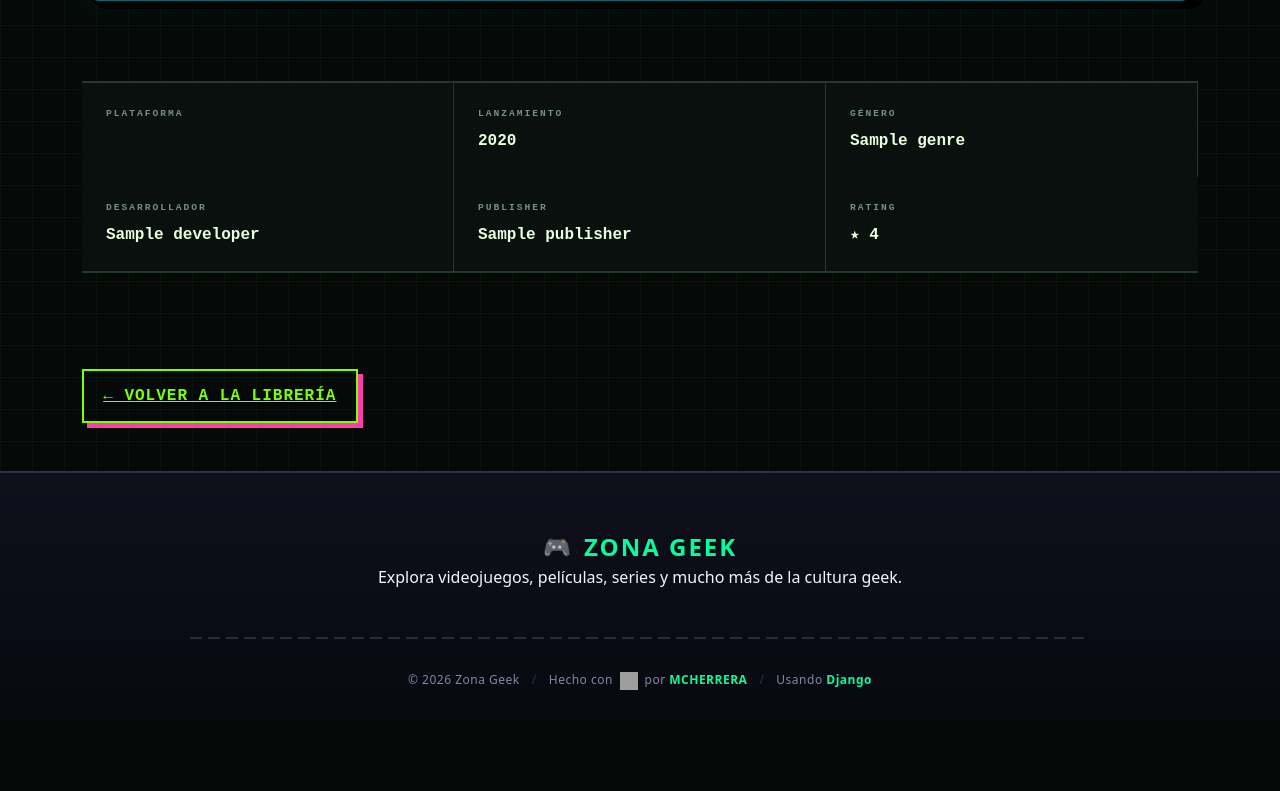
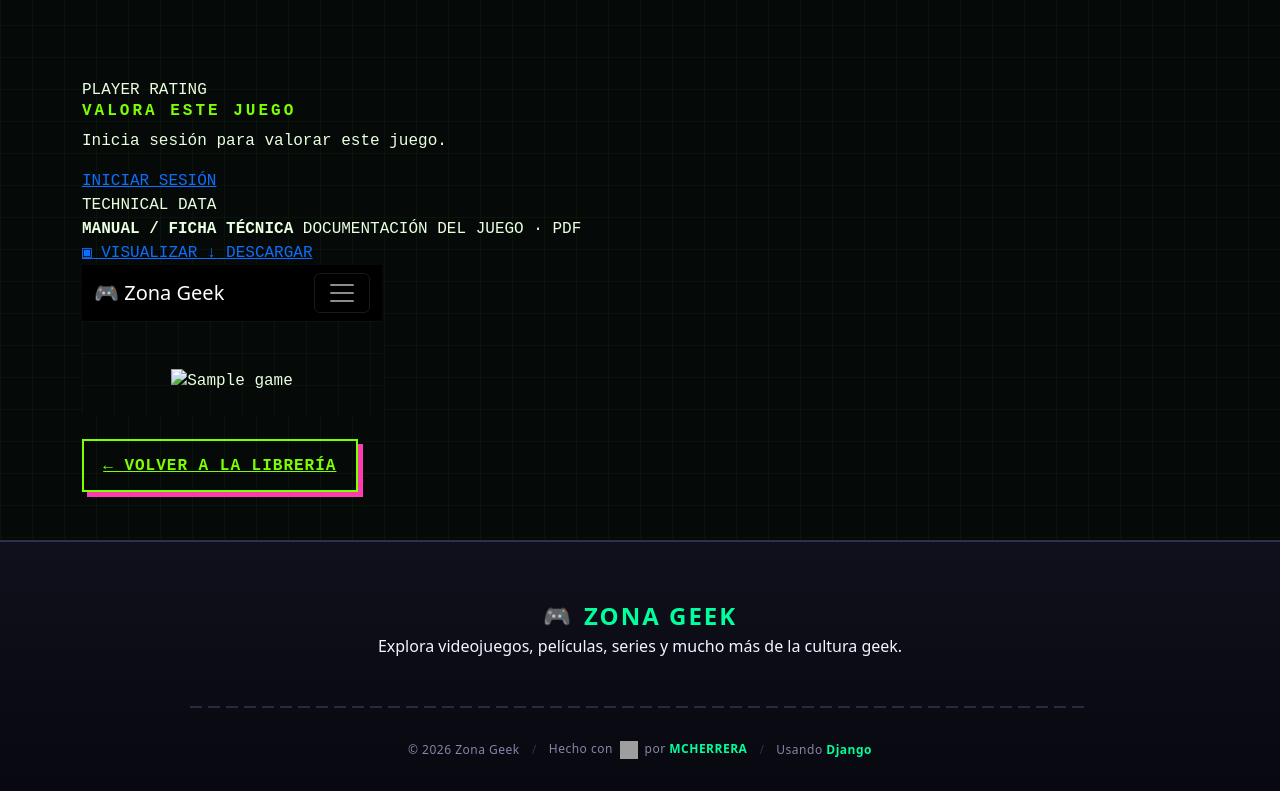
Before and after one commit to mc-herrera-90/django-backend-first, a Django app: template games/templates/detail.html in a window 1280 px wide. Shown: the part 1471-2262 px from the top of the page. Before the commit the page ends 2161 px from the top, so only its background shows below. Run offline with Django 5.2, Linux system fonts and the light colour scheme; the template is opened without the code that fills it: most values are stand-ins (such as "Sample title", 1, 10 or a date in 2020); some libraries are stand-ins or nearby versions; grey boxes are pictures that could not be loaded.

Commit message:
feat: add game rating and technical sheet

```diff
--- a/games/templates/detail.html
+++ b/games/templates/detail.html
@@ -15,12 +15,12 @@
            INFORMACIÓN DEL JUEGO
            ================================================= -->
         <section class="retro-game-info-section">
-          <div class="text-center col-12">
-            <img src="{% if '://' in game.marquee %}{{ game.marquee }}{% else %}{% static game.marquee %}{% endif %}"
-                 alt="{{ game.title }}"
-                 class="img-fluid">
-          </div>
-          <!-- DESCRIPCIÓN JUSTO DESPUÉS DEL TÍTULO -->
+          {% if game.marquee %}
+            <div class="text-center col-12">
+              <img src="{{ game.marquee.url }}" alt="{{ game.title }}" class="img-fluid">
+            </div>
+          {% endif %}
+          <!-- DESCRIPCIÓN -->
           <section class="retro-game-description">
             <div class="retro-game-description-text">
               <p>{{ game.description }}</p>
@@ -31,8 +31,10 @@
             <span>{{ game.year }}</span>
             <span>·</span>
             <span>{{ game.genre }}</span>
-            <span>·</span>
-            <span class="retro-game-detail-rating">★ {{ game.rating }}</span>
+            {% if average_rating %}
+              <span>·</span>
+              <span class="retro-game-detail-rating">★ {{ average_rating|floatformat:1 }}</span>
+            {% endif %}
           </div>
         </section>
         <!-- =================================================
@@ -45,16 +47,15 @@
                      controls
                      playsinline
                      preload="metadata"
-                     poster="{% if game.poster %}{% static game.poster %}{% else %}{% static game.portrait %}{% endif %}">
-                <source src="{% static game.video %}" type="video/mp4">
+                     {% if game.marquee %} poster="{{ game.marquee.url }}" {% elif game.portrait %} poster="{{ game.portrait.url }}" {% endif %}>
+                <source src="{{ game.video.url }}">
                 Tu navegador no soporta la reproducción de video.
               </video>
               <!-- CARTUCHO SOBRE EL GAMEPLAY -->
               {% if game.cartridge %}
                 <div class="retro-game-cartridge">
                   <div class="retro-game-cartridge-glow"></div>
-                  <img src="{% if '://' in game.cartridge %}{{ game.cartridge }}{% else %}{% static game.cartridge %}{% endif %}"
-                       alt="Cartucho de {{ game.title }}">
+                  <img src="{{ game.cartridge.url }}" alt="Cartucho de {{ game.title }}">
                   <span class="retro-game-cartridge-label">CARTUCHO ORIGINAL</span>
                 </div>
               {% endif %}
@@ -67,7 +68,7 @@
         <section class="retro-game-data">
           <div>
             <strong>Plataforma</strong>
-            <span>{{ game.platform }}</span>
+            <span>{{ game.platform.name }}</span>
           </div>
           <div>
             <strong>Lanzamiento</strong>
@@ -85,11 +86,89 @@
             <strong>Publisher</strong>
             <span>{{ game.publisher }}</span>
           </div>
-          <div>
-            <strong>Rating</strong>
-            <span>★ {{ game.rating }}</span>
+          {% if average_rating %}
+            <div>
+              <strong>Rating</strong>
+              <span>★ {{ average_rating|floatformat:1 }}</span>
+            </div>
+          {% endif %}
+        </section>
+        <!-- =================================================
+           VALORACIÓN
+           ================================================= -->
+        <section class="retro-game-rating">
+          <div class="retro-game-rating-header">
+            <span>PLAYER RATING</span>
+            <h2>VALORA ESTE JUEGO</h2>
           </div>
+          {% if user.is_authenticated %}
+            <form method="post"
+                  action="{% url 'games:rate' game.id %}"
+                  class="retro-game-rating-form">
+              {% csrf_token %}
+              <div class="retro-game-rating-options">
+                {% for value in "12345" %}
+                  <label>
+                    <input type="radio"
+                           name="rating"
+                           value="{{ value }}"
+                           {% if user_rating|stringformat:"s" == value %} checked {% endif %}>
+                    <span>{{ value }}</span>
+                  </label>
+                {% endfor %}
+              </div>
+              {% if user_rating %}
+                <p>Tu valoración: {{ user_rating }}/5</p>
+                <button type="submit">ACTUALIZAR VALORACIÓN</button>
+              {% else %}
+                <button type="submit">VALORAR JUEGO</button>
+              {% endif %}
+            </form>
+          {% else %}
+            <div class="retro-game-rating-login">
+              <p>Inicia sesión para valorar este juego.</p>
+              <a href="{% url 'accounts:login' %}">INICIAR SESIÓN</a>
+            </div>
+          {% endif %}
         </section>
+        <!-- =================================================
+           MANUAL / FICHA TÉCNICA
+           ================================================= -->
+        {% if game.technical_sheet %}
+          <section class="retro-game-technical-sheet">
+            <div class="retro-game-technical-sheet-header">
+              <span>TECHNICAL DATA</span>
+            </div>
+            <div class="retro-game-technical-sheet-content">
+              <div class="retro-game-technical-sheet-info">
+                <strong>MANUAL / FICHA TÉCNICA</strong>
+                <span>DOCUMENTACIÓN DEL JUEGO · PDF</span>
+              </div>
+              <div class="retro-game-technical-sheet-actions">
+                <a href="{{ game.technical_sheet.url }}"
+                   class="retro-game-technical-sheet-action"
+                   target="_blank"
+                   rel="noopener">
+                  <span>▣</span>
+                  VISUALIZAR
+                </a>
+                <a href="{{ game.technical_sheet.url }}"
+                   class="retro-game-technical-sheet-action retro-game-technical-sheet-download"
+                   target="_blank"
+                   rel="noopener"
+                   download>
+                  <span>↓</span>
+                  DESCARGAR
+                </a>
+              </div>
+            </div>
+            <!-- VISOR DEL MANUAL -->
+            <div class="retro-game-technical-sheet-viewer">
+              <iframe src="{{ game.technical_sheet.url }}"
+                      title="Manual de {{ game.title }}"></iframe>
+            </div>
+          </section>
+        {% endif %}
         <!-- =================================================
            VOLVER
            ================================================= -->
```
